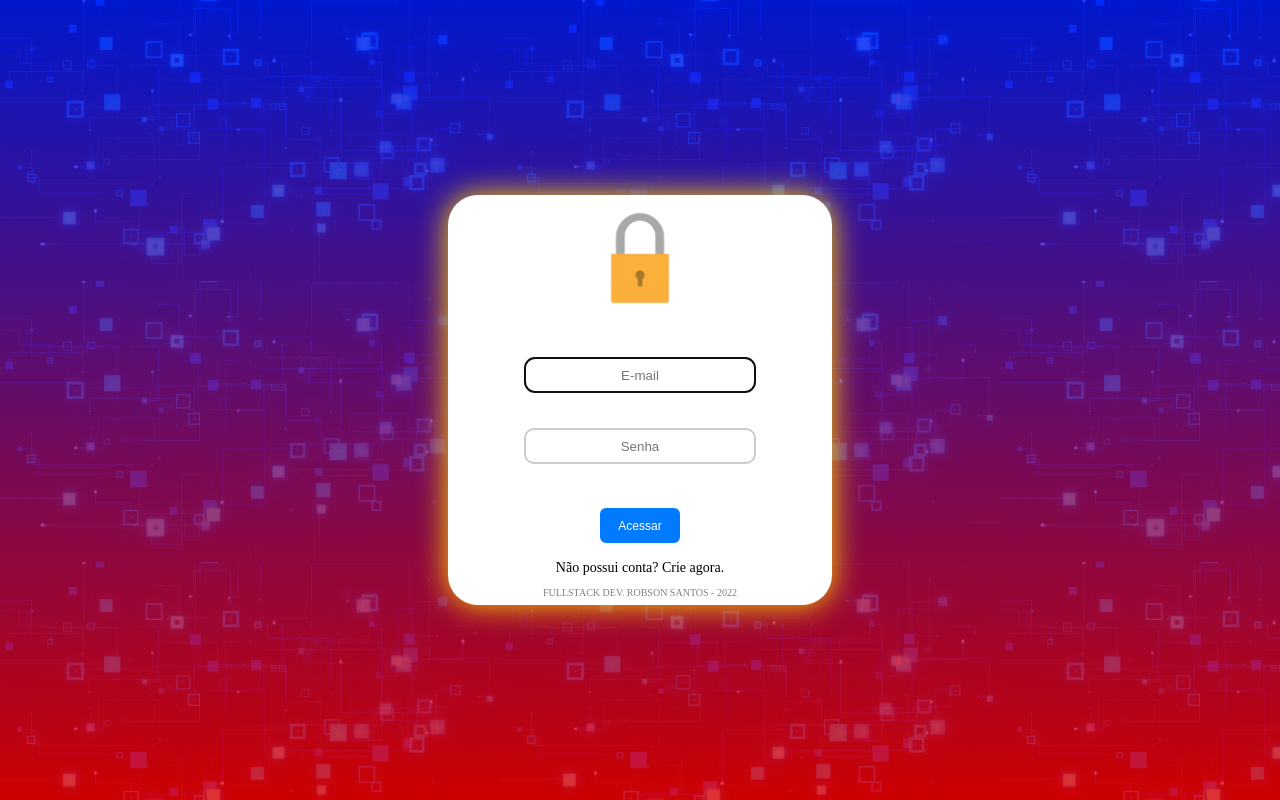
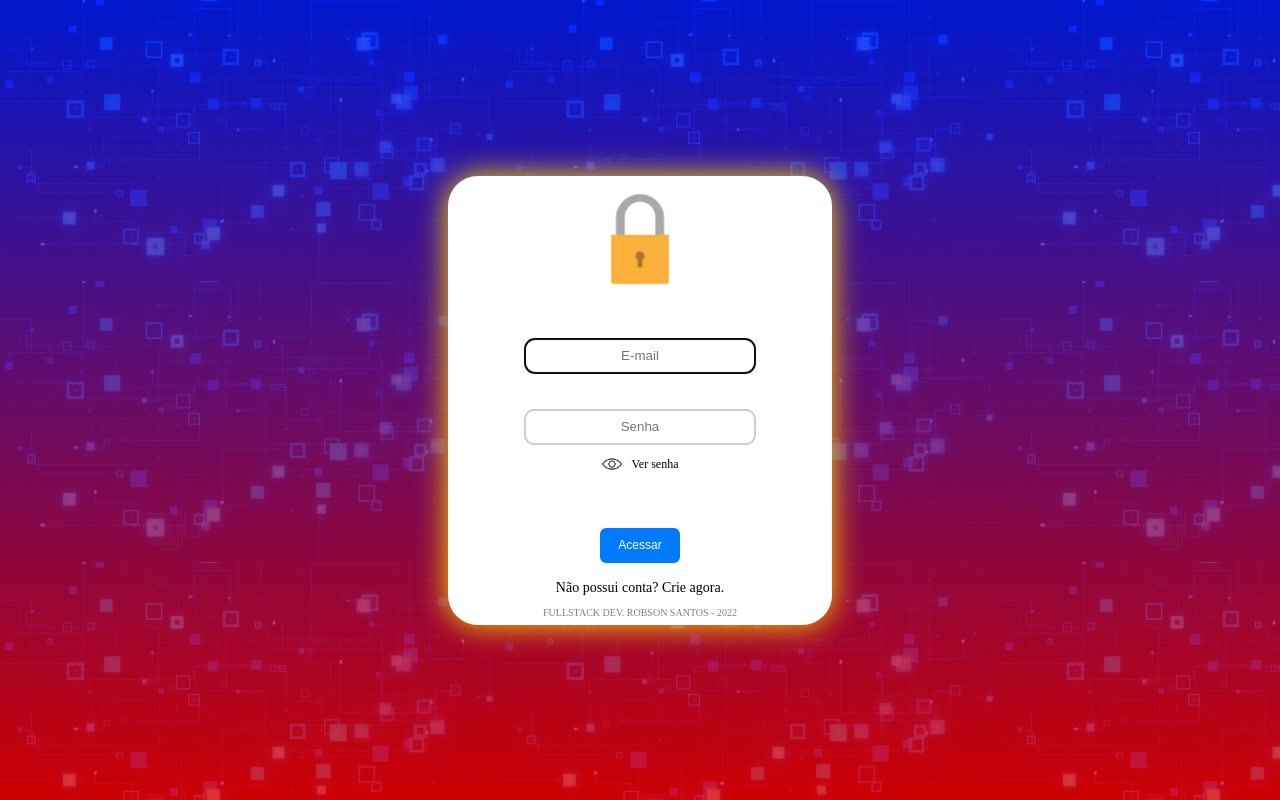
Before and after one commit to robsonsantos73/login-simples-php, a PHP site: page /login.php in a window 1280 px wide. Run offline with PHP 8.4, Linux system fonts and the light colour scheme.

Commit message:
adicionado ver senha

```diff
--- a/login.php
+++ b/login.php
@@ -53,6 +53,12 @@
                         <tr>
                             <td style="padding:30px; text-align:center;">
                                 <input type="password" name="senha" id="senha" class="inputTxt" required placeholder="Senha">
+                                <div style="display:flex; justify-content:center; align-items:center;">
+                                    <div style="display:flex; flex-direction:row; align-items:center; justify-content:center;" onclick="verSenha()">
+                                        <img src="images/olho.png" id="versenha" alt="ver senha" width="20" height="20">
+                                        <p style="font-size:12px;">Ver senha</p>
+                                    </div>
+                                </div>
                             </td>
                         <tr>
                         <!--FIM SENHA-->
@@ -82,5 +88,18 @@
             </div>
         </div>
 
+        <script>
+            function verSenha() {
+                var x = document.getElementById("senha");
+                if (x.type === "password") {
+                    x.type = "text";
+                    document.getElementById("versenha").src="images/olho2.png";
+                } else {
+                    x.type = "password";
+                    document.getElementById("versenha").src="images/olho.png";
+                }
+            }
+        </script>
+
     </body>
 </html>
```
Also changed, not shown: images/olho.png (added), images/olho2.png (added).
